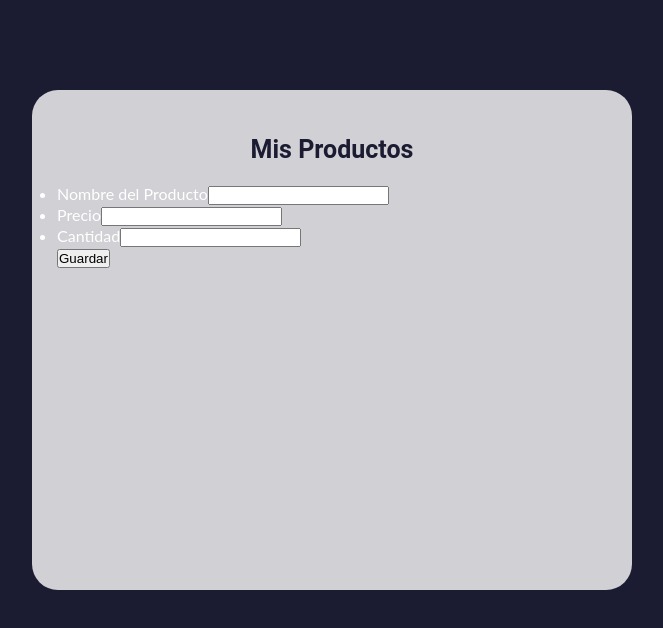
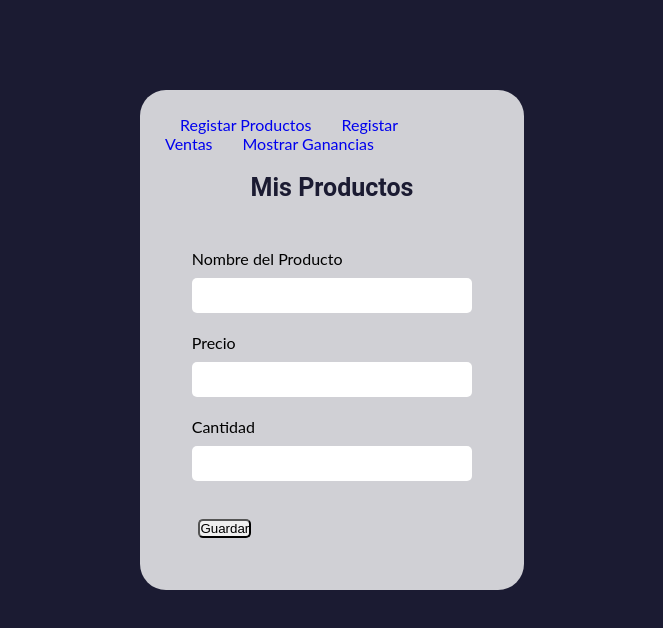
Before and after one commit to pablozap/proyectofinal, a React (Create React App) app: page /Productos in a window 1280 px wide. Shown: the top 628 px of the page, without its empty margins (308-971 px from the left). Built offline with nearby package versions, Linux system fonts and the light colour scheme.

Commit message:
Creado y definido el modulo 2

```diff
--- a/package.json
+++ b/package.json
@@ -8,7 +8,9 @@
     "@testing-library/user-event": "^13.5.0",
     "react": "^18.2.0",
     "react-dom": "^18.2.0",
+    "react-router-dom": "^6.10.0",
     "react-scripts": "5.0.1",
+    "react-select": "^5.7.2",
     "web-vitals": "^2.1.4"
   },
   "scripts": {
--- a/src/App.css
+++ b/src/App.css
@@ -2,6 +2,8 @@
     margin: 0;
     padding: 0;
     box-sizing: border-box;
+    list-style: none;
+    text-decoration: none;
 }
 html, body {
     color: white;
@@ -22,19 +24,25 @@ h1{
     justify-content: center;
     align-items: center;
 }
-/*Lista de Productos*/
-.productos-contenedor{
-    width: 600px;
+.NavBar li{
+    display: inline;
+    justify-content: space-between;
+    padding: 0 15px;
+    align-items: center;
+}
+.cuerpo-contenedor{
+    width: 30%;
     min-height: 500px;
     background-color: #d0d0d5;
     padding: 25px;
     margin: 10px;
     border-radius: 26px;
 }
-.productos-propiedades ul li{
+.cuerpo-propiedades ul li{
    display: flex;
    flex-wrap: wrap;
    justify-content: center;
    align-items: center;
    font-size: 200px;
+
 }
--- a/src/App.js
+++ b/src/App.js
@@ -1,14 +1,20 @@
 import './App.css';
-import { Productos } from './modules/productos';
-
+import { Productos, actuales } from './modules/Productos';
+import { Ventas } from './modules/Ventas';
+import {BrowserRouter as Router, Route, Routes} from 'react-router-dom';
+import { NavBar } from "./Components/NavBar";
 function App() {
   return (
     <div className="App">
-      <div className='productos-contenedor'>
-        <h1>Mis Productos</h1>
-        <Productos className="productos-propiedades"/>
+      <div className='cuerpo-contenedor'>
+        <Router>
+          <NavBar/>
+          <Routes>
+            <Route path='/Productos' element={<Productos/>} />
+            <Route path='/Ventas' element={<Ventas/>} />
+          </Routes>
+        </Router>
       </div>
-
     </div>
   );
 }
--- /dev/null
+++ b/src/Components/NavBar.js
@@ -0,0 +1,14 @@
+import {Link} from 'react-router-dom';
+export const NavBar=()=>{
+    return(
+        <div className='NavBar'>
+            <nav>
+                <ul>
+                    <li><Link to="/Productos">Registar Productos</Link></li>
+                    <li><Link to="/Ventas">Registar Ventas</Link></li>
+                    <li><Link to="/Ganancias">Mostrar Ganancias</Link></li>
+                </ul>
+            </nav>
+        </div>
+    );
+}
--- /dev/null
+++ b/src/modules/Productos.css
@@ -0,0 +1,22 @@
+.productos-contenedor ul{
+    padding: 5% 5%;
+}
+
+.productos-contenedor ul li{
+    text-align: left;
+    list-style: none;
+    margin: 10px;
+    color: black;
+    justify-content: space-around;
+}
+.productos-contenedor input{
+    width: 100%;
+    margin: 10px 0;
+    padding: 10px;
+    border-radius: 5px;
+    border: none;
+}
+.productos-contenedor button{
+    border-radius: 5px;
+    margin: 0 10%;
+}
--- /dev/null
+++ b/src/modules/Ventas.css
@@ -0,0 +1,4 @@
+.Ventas-contenedor{
+    padding: 1rem;
+    color: black;
+}
--- /dev/null
+++ b/src/modules/Ventas.js
@@ -0,0 +1,24 @@
+import { useState } from "react";
+import './Ventas.css';
+import {actuales} from './Productos';
+import Select from "react-select";
+export const Ventas = () => {
+    const [cantidad, setCantidad] = useState(null);
+
+    const Venta = () => {
+        let posicion = actuales.indexof(Select.target.value);
+        actuales[posicion].quantity -= cantidad;
+        console.log(actuales[posicion].quantity);
+    }
+
+    return (
+        <div className="Ventas-contenedor">
+            <h1>Ventas</h1>
+            <Select
+                options={actuales.map(objeto => ({value: objeto, label: objeto.name}))}
+            />
+            <input type="number" placeholder="Cantidad" onChange={(e) => setCantidad(e.target.value)} />
+            <button onClick={(e) => Venta()}>Guardar</button>
+        </div>
+    )
+}
--- a/src/modules/productos.js
+++ b/src/modules/productos.js
@@ -1,5 +1,6 @@
 import React  from "react";
 import { useState } from "react";
+import './Productos.css';
 export const Productos = () => {
     const [nombre, setNombre] = useState("");
     const [precio, setPrecio] = useState(0);
@@ -11,9 +12,12 @@ export const Productos = () => {
         };
         setProductos([...productos, objeto]);
         console.log(productos);
+        actuales = productos;
+        console.log(actuales);
     }
     return (
-        <div>
+        <div className="productos-contenedor">
+            <h1>Mis Productos</h1>
             <ul>
                 <li>
                 <label htmlFor="nombre">Nombre del Producto</label>
@@ -32,3 +36,4 @@ export const Productos = () => {
         </div>
     )
 }
+export let actuales;
```
Also changed, not shown: 1 other file (tests, documents, lock files or other folders).
